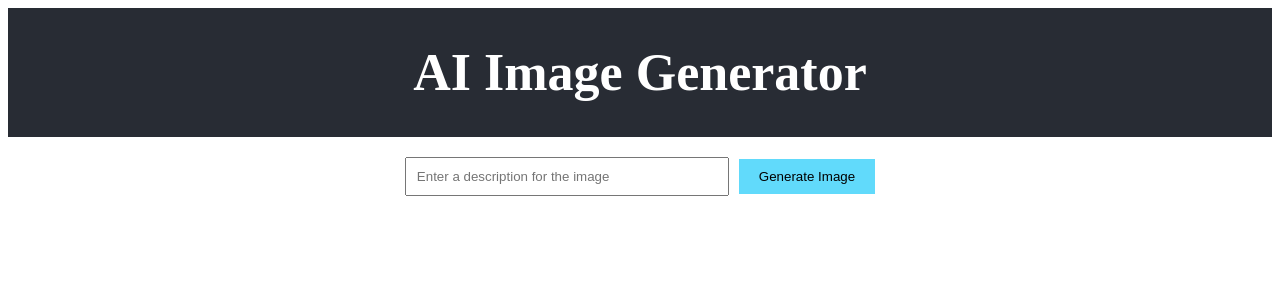
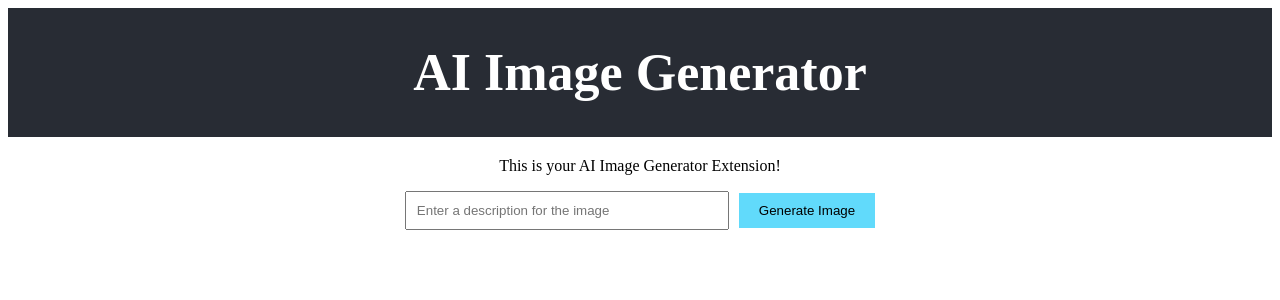
Before and after one commit to SailingSF/aiartarena-frontend, a React (Create React App) app: page / in a window 1280 px wide. Shown: the top 300 px of the page. Built offline with nearby package versions, Linux system fonts and the light colour scheme.

Commit message:
sample component

```diff
--- a/src/components/ImageGenerator.js
+++ b/src/components/ImageGenerator.js
@@ -13,6 +13,7 @@ function ImageGenerator() {
 
   return (
     <div className="image-generator">
+      <p>This is your AI Image Generator Extension!</p>
       <form onSubmit={handleSubmit}>
         <input
           type="text"
```
